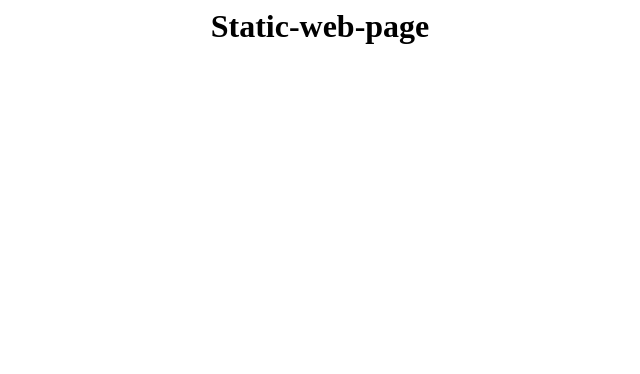
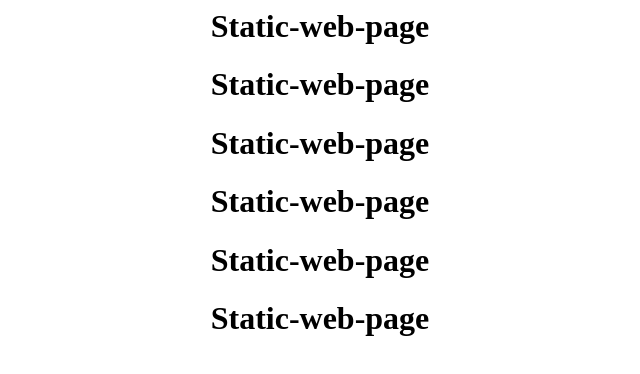
Before and after one commit to Kamalanadh-Reddy/static-kamal, a plain HTML site: page index.html in a window 1280 px wide. Shown: the whole page, without its empty margins (320-960 px from the left). Drawn offline with Linux system fonts and the light colour scheme.

Commit message:
updated index.html

```diff
--- a/index.html
+++ b/index.html
@@ -1,2 +1,7 @@
 
 <center><h1>Static-web-page</h1></center>
+<center><h1>Static-web-page</h1></center>
+<center><h1>Static-web-page</h1></center>
+<center><h1>Static-web-page</h1></center>
+<center><h1>Static-web-page</h1></center>
+<center><h1>Static-web-page</h1></center>
```
